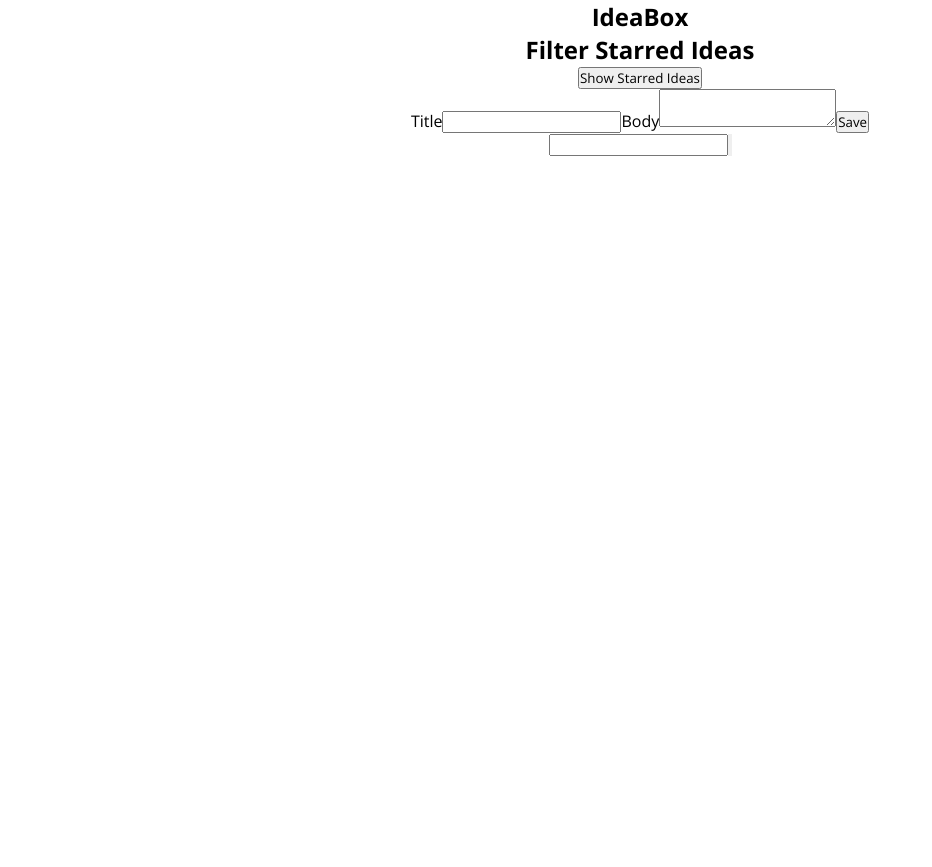
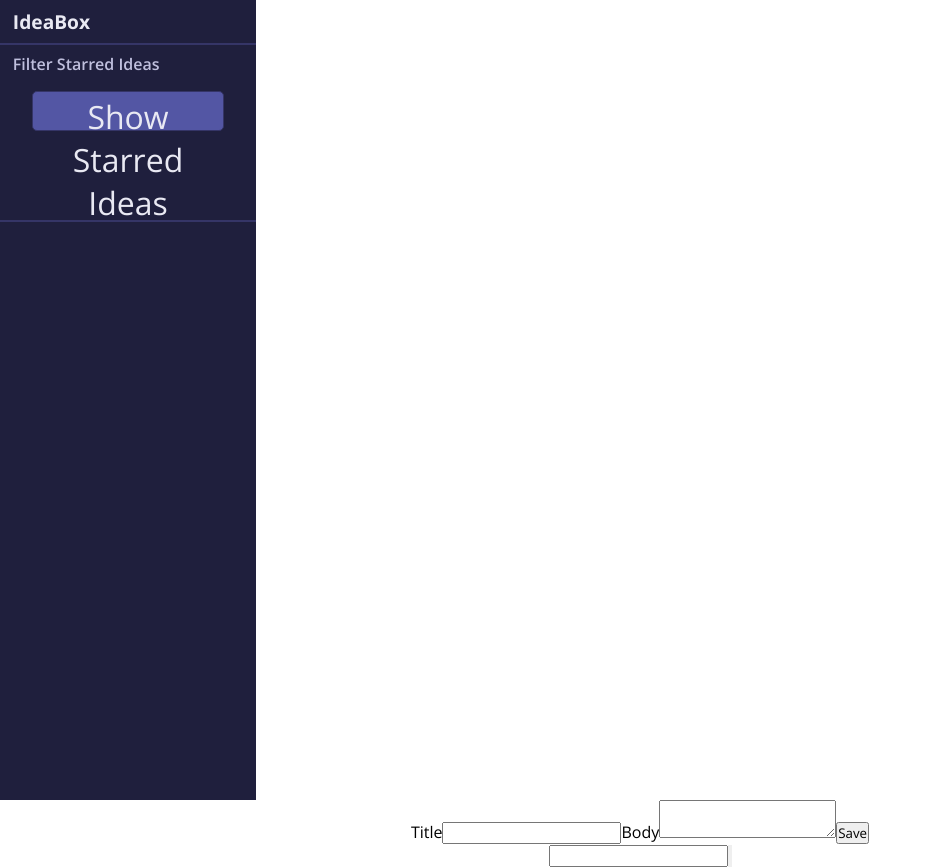
Before and after one commit to nathanielmillard/idea-box, a React (Create React App) app: page / in a window 1280 px wide. Shown: the whole page, without its empty margins (0-932 px from the left). Before the commit the page ends 800 px from the top, so only its background shows below. Built offline with nearby package versions, Linux system fonts and the light colour scheme.

Commit message:
Style the control bar.

```diff
--- a/src/Components/ControlBar/ControlBar.css
+++ b/src/Components/ControlBar/ControlBar.css
@@ -0,0 +1,41 @@
+.ControlBar {
+  height: 100vh;
+  width: 20vw;
+  background-color: #1f1f3d;
+  color: #ffffff;
+  display: flex;
+  flex-direction: column;
+  text-align: left;
+}
+
+h1 {
+  color: #e9e9f3;
+  font-size: 1.2rem;
+  margin: 1vh 1vw 1vh 1vw;
+}
+
+h2 {
+  color: #bfbfdd;
+  font-weight: 600;
+  font-size: 1rem;
+  margin: 1vh 1vw 1vh 1vw;
+}
+
+.filter-area {
+  border: 2px solid #353567;
+  border-left: none;
+  border-right: none;
+}
+
+.filter-button{
+  border: 1px solid #353567;
+  border-radius: 5px;
+  background-color: #5356a4;
+  color: #e9e9f3;
+  padding: .2rem;
+  align-self: center;
+  font-size: 2rem;
+  height: 5vh;
+  width: 15vw;
+  margin: 1vh 2.5vw 1vh 2.5vw;
+}
```
